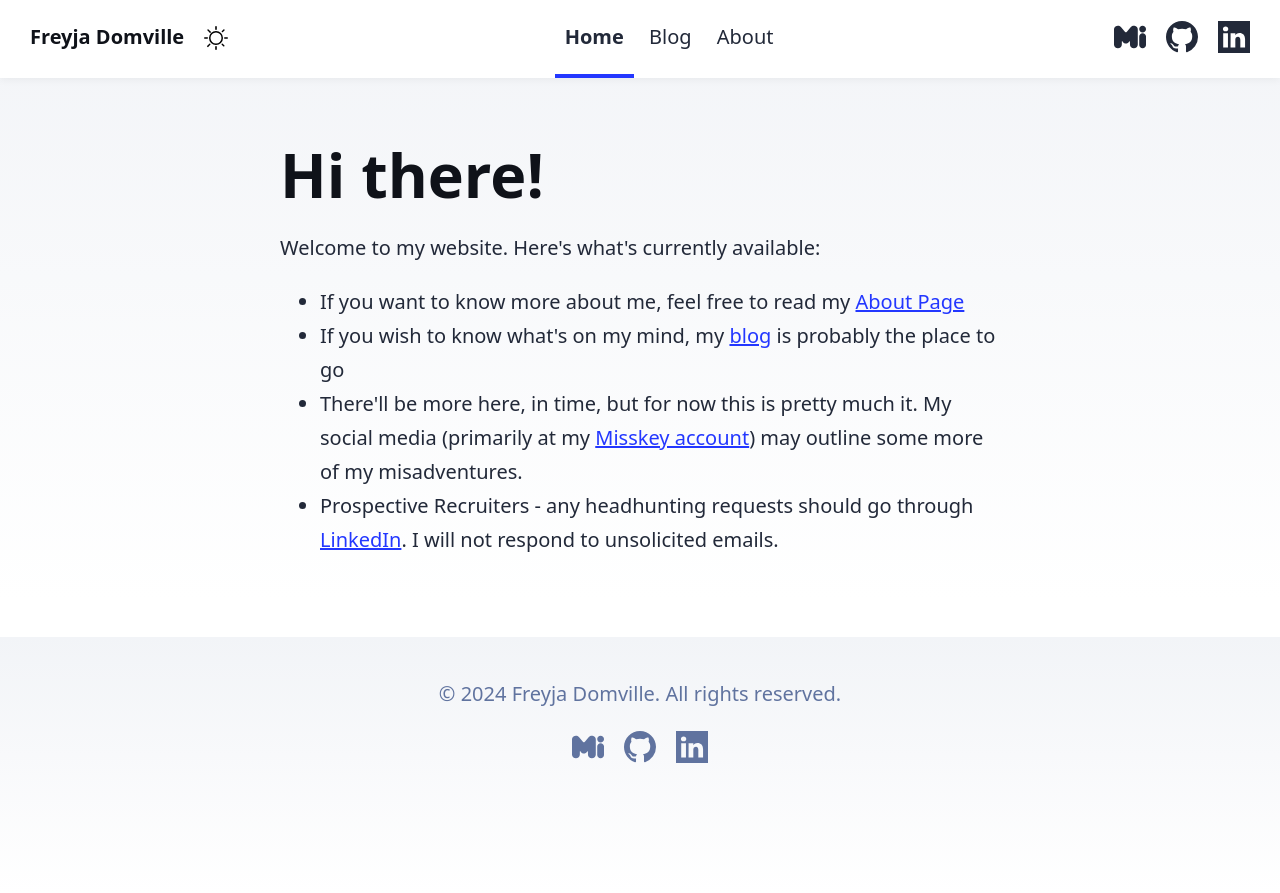
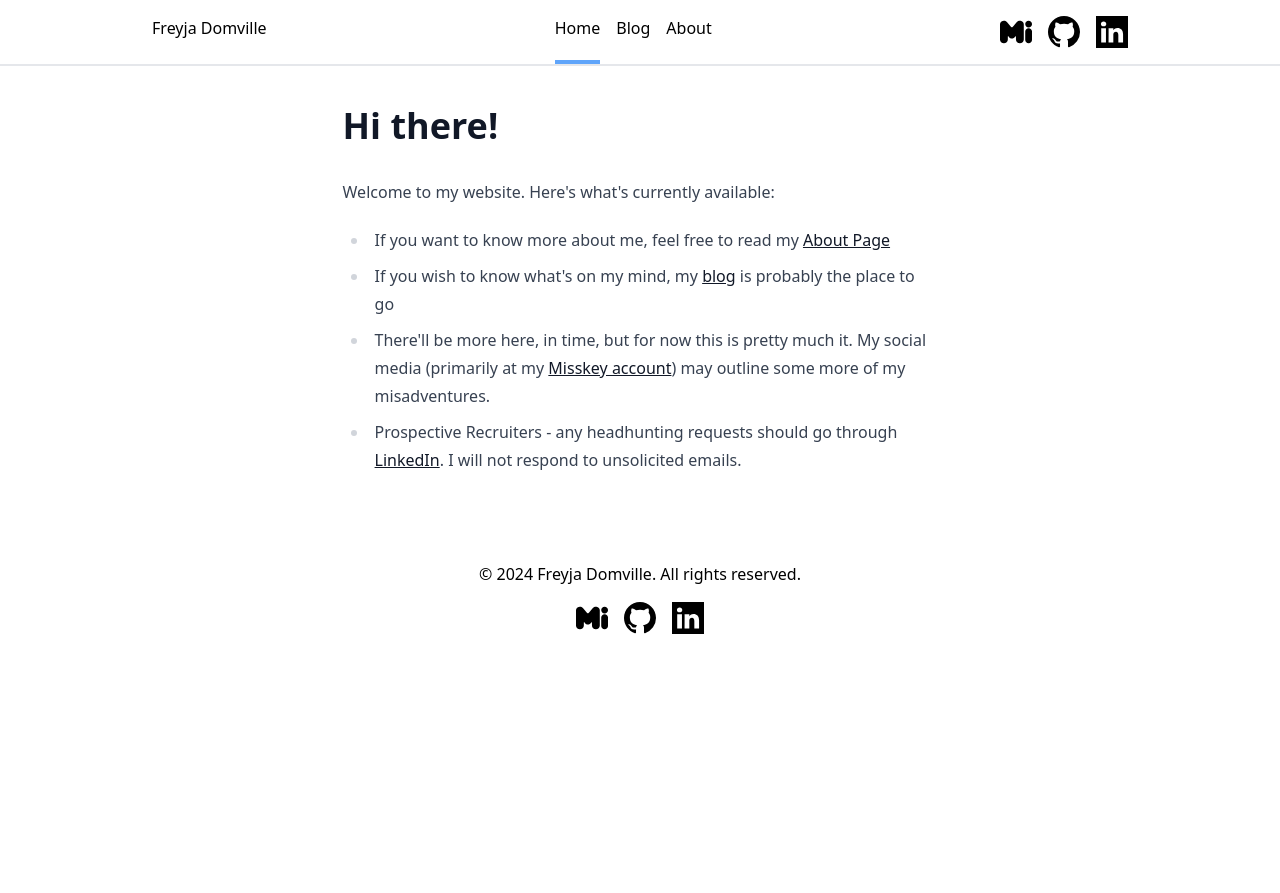
Before and after one commit to freyjadomville/website, an Astro site: page / in a window 1280 px wide. After the commit the page ends 800 px from the top, so only its background shows below. Built offline with nearby package versions, Linux system fonts and the light colour scheme; Astro itself is replaced by a stand-in of ours.

Commit message:
New look for the site
Conversion to tailwind
Slightly more pleasing dark mode
Relies on user preference for dark theme, fixing an issue with Dark Reader.

```diff
--- a/src/components/BaseHead.astro
+++ b/src/components/BaseHead.astro
@@ -1,8 +1,4 @@
 ---
-// Import the global.css file here so that it is included on
-// all pages through the use of the <BaseHead /> component.
-import "../styles/global.css";
-
 interface Props {
   title: string;
   description: string;
--- a/src/components/Footer.astro
+++ b/src/components/Footer.astro
@@ -3,10 +3,12 @@ import UnsupportedBrowserMessage from "./UnsupportedBrowserMessage.astro";
 const today = new Date();
 ---
 
-<footer>
+<footer class="mt-10 text-center dark:text-white">
   <UnsupportedBrowserMessage />
-   &copy; {today.getFullYear()} Freyja Domville. All rights reserved.
-  <div class="social-links">
+  <span class="p-4"
+    >&copy; {today.getFullYear()} Freyja Domville. All rights reserved.</span
+  >
+  <div class="flex p-4 gap-4 justify-center">
     <a href="https://gensoukyou.jp/net/@freyja" target="_blank">
       <span class="sr-only">Follow Freyja on Misskey/Mastodon</span>
       <svg
@@ -23,7 +25,7 @@ const today = new Date();
       </svg>
     </a>
     <a href="https://github.com/freyjadomville" target="_blank">
-      <span class="sr-only">Go to Astro's GitHub repo</span>
+      <span class="sr-only">Link to Freyja's Github</span>
       <svg
         viewBox="0 0 16 16"
         aria-hidden="true"
@@ -60,24 +62,3 @@ const today = new Date();
     </a>
   </div>
 </footer>
-<style>
-  footer {
-    padding: 2em 1em 6em 1em;
-    background: linear-gradient(var(--gray-gradient)) no-repeat;
-    color: rgb(var(--gray));
-    text-align: center;
-  }
-  .social-links {
-    display: flex;
-    justify-content: center;
-    gap: 1em;
-    margin-top: 1em;
-  }
-  .social-links a {
-    text-decoration: none;
-    color: rgb(var(--gray));
-  }
-  .social-links a:hover {
-    color: rgb(var(--gray-dark));
-  }
-</style>
--- a/src/components/Header.astro
+++ b/src/components/Header.astro
@@ -1,21 +1,21 @@
 ---
 import HeaderLink from "./HeaderLink.astro";
 import { SITE_TITLE } from "../consts";
-import ThemeSwitcher from "./ThemeSwitcher.astro";
 ---
 
-<header>
-  <nav>
-    <div class="header-left">
-      <h2><a href="/">{SITE_TITLE}</a></h2>
-      <ThemeSwitcher />
+<header class="border-b-2 dark:text-white">
+  <nav class="flex justify-around">
+    <div class="flex">
+      <h2 class="p-4"><a href="/">{SITE_TITLE}</a></h2>
     </div>
-    <div class="internal-links">
+    <div
+      class="flex [&>a]:pt-4 gap-4 [&>a[data-active]]:border-solid [&>a[data-active]]:border-b-4 [&>a[data-active]]:border-blue-400"
+    >
       <HeaderLink href="/">Home</HeaderLink>
       <HeaderLink href="/blog">Blog</HeaderLink>
       <HeaderLink href="/about">About</HeaderLink>
     </div>
-    <div class="social-links">
+    <div class="flex justify-between p-4 gap-4">
       <a href="https://gensoukyou.jp.net/@freyja" target="_blank">
         <span class="sr-only">Follow Freyja on Misskey/Mastodon</span>
         <svg
@@ -65,64 +65,3 @@ import ThemeSwitcher from "./ThemeSwitcher.astro";
     </div>
   </nav>
 </header>
-
-<style>
-  header {
-    margin: 0;
-    padding: 0 1em;
-    background: var(--white);
-    box-shadow: 0 2px 8px rgba(var(--black), 5%);
-    border-block-end: var(--header-border);
-  }
-  h2 {
-    margin: 0;
-    font-size: 1em;
-  }
-
-  h2 a,
-  h2 a.active {
-    text-decoration: none;
-  }
-  nav {
-    display: flex;
-    align-items: center;
-    justify-content: space-between;
-  }
-  nav a {
-    padding: 1em 0.5em;
-    color: var(--black);
-    border-bottom: 4px solid transparent;
-    text-decoration: none;
-  }
-  nav a.active {
-    text-decoration: none;
-    border-bottom-color: var(--accent);
-  }
-  .social-links,
-  .social-links a {
-    display: flex;
-  }
-
-  .header-left {
-    display: flex;
-    flex-direction: row;
-    gap: 0.25rem;
-  }
-
-  @media (max-width: 720px) {
-    .header-left {
-      width: 100%;
-      max-width: 250px;
-      justify-content: space-around;
-    }
-    nav {
-      padding-block-start: 1rem;
-      flex-direction: column;
-      justify-content: space-around;
-    }
-
-    .social-links {
-      display: none;
-    }
-  }
-</style>
--- a/src/components/HeaderLink.astro
+++ b/src/components/HeaderLink.astro
@@ -9,16 +9,11 @@ const { pathname } = Astro.url;
 const isActive = href === pathname || href === pathname.replace(/\/$/, "");
 ---
 
-<a href={href} class:list={[className, { active: isActive }]} {...props}>
+<a
+  data-active={isActive ? "active" : undefined}
+  href={href}
+  class:list={[className]}
+  {...props}
+>
   <slot />
 </a>
-<style>
-  a {
-    display: inline-block;
-    text-decoration: none;
-  }
-  a.active {
-    font-weight: bolder;
-    text-decoration: underline;
-  }
-</style>
--- a/src/components/ThemeSwitcher.astro
+++ /dev/null
@@ -1,102 +0,0 @@
-<button id="themeToggle" aria-label="Theme Toggle" aria-live="polite">
-  <svg width="24" xmlns="http://www.w3.org/2000/svg" viewBox="0 0 24 24">
-    <path
-      class="sun"
-      fill-rule="evenodd"
-      d="M12 17.5a5.5 5.5 0 1 0 0-11 5.5 5.5 0 0 0 0 11zm0 1.5a7 7 0 1 0 0-14 7 7 0 0 0 0 14zm12-7a.8.8 0 0 1-.8.8h-2.4a.8.8 0 0 1 0-1.6h2.4a.8.8 0 0 1 .8.8zM4 12a.8.8 0 0 1-.8.8H.8a.8.8 0 0 1 0-1.6h2.5a.8.8 0 0 1 .8.8zm16.5-8.5a.8.8 0 0 1 0 1l-1.8 1.8a.8.8 0 0 1-1-1l1.7-1.8a.8.8 0 0 1 1 0zM6.3 17.7a.8.8 0 0 1 0 1l-1.7 1.8a.8.8 0 1 1-1-1l1.7-1.8a.8.8 0 0 1 1 0zM12 0a.8.8 0 0 1 .8.8v2.5a.8.8 0 0 1-1.6 0V.8A.8.8 0 0 1 12 0zm0 20a.8.8 0 0 1 .8.8v2.4a.8.8 0 0 1-1.6 0v-2.4a.8.8 0 0 1 .8-.8zM3.5 3.5a.8.8 0 0 1 1 0l1.8 1.8a.8.8 0 1 1-1 1L3.5 4.6a.8.8 0 0 1 0-1zm14.2 14.2a.8.8 0 0 1 1 0l1.8 1.7a.8.8 0 0 1-1 1l-1.8-1.7a.8.8 0 0 1 0-1z"
-    ></path>
-    <path
-      class="moon"
-      fill-rule="evenodd"
-      d="M16.5 6A10.5 10.5 0 0 1 4.7 16.4 8.5 8.5 0 1 0 16.4 4.7l.1 1.3zm-1.7-2a9 9 0 0 1 .2 2 9 9 0 0 1-11 8.8 9.4 9.4 0 0 1-.8-.3c-.4 0-.8.3-.7.7a10 10 0 0 0 .3.8 10 10 0 0 0 9.2 6 10 10 0 0 0 4-19.2 9.7 9.7 0 0 0-.9-.3c-.3-.1-.7.3-.6.7a9 9 0 0 1 .3.8z"
-    ></path>
-  </svg>
-</button>
-
-{
-  /*
-   Generated from the TypeSCript REPL - original input code follows
-
-  const theme = localStorage.getItem("theme") ??
-    (matchMedia("(prefers-color-scheme: dark)")?.matches ? "dark" : "light");
-
-  const toggle = document.getElementById("themeToggle");
-
-  if (theme === "light") {
-    document.documentElement.classList.remove("dark");
-    toggle && (toggle.ariaLabel = "Theme Toggle (light)");
-  } else {
-    document.documentElement.classList.add("dark");
-    toggle && (toggle.ariaLabel = "Theme Toggle (dark)");
-  }
-
-  localStorage.setItem("theme", theme ?? "light");
-
-  const handleToggleClick = () => {
-    const element = document.documentElement;
-    element.classList.toggle("dark");
-
-    const isDark = element.classList.contains("dark");
-    localStorage.setItem("theme", isDark ? "dark" : "light");
-  };
-
-  toggle?.addEventListener("click", handleToggleClick);
-
-*/
-}
-<script is:inline>
-"use strict";
-let _a, _b;
-const theme =
-  (_a = localStorage.getItem("theme")) !== null && _a !== void 0
-    ? _a
-    : (
-      (_b = matchMedia("(prefers-color-scheme: dark)")) === null ||
-        _b === void 0
-        ? void 0
-        : _b.matches
-    )
-      ? "dark"
-      : "light";
-const toggle = document.getElementById("themeToggle");
-if (theme === "light") {
-  document.documentElement.classList.remove("dark");
-  toggle && (toggle.ariaLabel = "Theme Toggle (light)");
-} else {
-  document.documentElement.classList.add("dark");
-  toggle && (toggle.ariaLabel = "Theme Toggle (dark)");
-}
-localStorage.setItem(
-  "theme",
-  theme !== null && theme !== void 0 ? theme : "light"
-);
-const handleToggleClick = function () {
-  const element = document.documentElement;
-  element.classList.toggle("dark");
-  const isDark = element.classList.contains("dark");
-  localStorage.setItem("theme", isDark ? "dark" : "light");
-};
-toggle === null || toggle === void 0
-  ? void 0
-  : toggle.addEventListener("click", handleToggleClick);
-</script>
-
-<style>
-  #themeToggle {
-    border: 0;
-    background: none;
-  }
-  .sun {
-    fill: black;
-  }
-  .moon {
-    fill: transparent;
-  }
-
-  :global(.dark) .sun {
-    fill: transparent;
-  }
-  :global(.dark) .moon {
-    fill: white;
-  }
-</style>
--- a/src/layouts/BlogPost.astro
+++ b/src/layouts/BlogPost.astro
@@ -14,50 +14,11 @@ const { title, description, pubDate, updatedDate, heroImage, heroAlt } =
 <html lang="en">
   <head>
     <BaseHead title={title} description={description} />
-    <style>
-      main {
-        width: calc(100% - 2em);
-        max-width: 100%;
-        margin: 0;
-      }
-      .hero-image {
-        width: 100%;
-      }
-      .hero-image img {
-        display: block;
-        margin: 0 auto;
-        border-radius: 12px;
-        box-shadow: var(--box-shadow);
-      }
-      .prose {
-        width: 720px;
-        max-width: calc(100% - 2em);
-        margin: auto;
-        padding: 1em;
-        color: rgb(var(--gray-dark));
-      }
-      .title {
-        margin-bottom: 1em;
-        padding: 1em 0;
-        text-align: center;
-        line-height: 1;
-      }
-      .title h1 {
-        margin: 0 0 0.5em 0;
-      }
-      .date {
-        margin-bottom: 0.5em;
-        color: rgb(var(--gray));
-      }
-      .last-updated-on {
-        font-style: italic;
-      }
-    </style>
   </head>
 
-  <body>
+  <body class="dark:bg-slate-800">
     <Header />
-    <main>
+    <main class="container mx-auto prose dark:prose-invert">
       <article>
         <div class="hero-image">
           {
@@ -66,7 +27,7 @@ const { title, description, pubDate, updatedDate, heroImage, heroAlt } =
             )
           }
         </div>
-        <div class="prose">
+        <div>
           <div class="title">
             <div class="date">
               <FormattedDate date={pubDate} />
--- a/src/pages/blog/index.astro
+++ b/src/pages/blog/index.astro
@@ -15,93 +15,34 @@ const posts = (await getCollection("blog")).sort(
 <html lang="en">
   <head>
     <BaseHead title={SITE_TITLE} description={SITE_DESCRIPTION} />
-    <style>
-      main {
-        width: 960px;
-      }
-      ul {
-        display: flex;
-        flex-wrap: wrap;
-        gap: 2rem;
-        list-style-type: none;
-        margin: 0;
-        padding: 0;
-      }
-      ul li {
-        width: calc(50% - 1rem);
-      }
-      ul li * {
-        text-decoration: none;
-        transition: 0.2s ease;
-      }
-      ul li:first-child {
-        width: 100%;
-        margin-bottom: 1rem;
-        text-align: center;
-      }
-      ul li:first-child img {
-        width: 100%;
-      }
-      ul li:first-child .title {
-        font-size: 2.369rem;
-      }
-      ul li img {
-        margin-bottom: 0.5rem;
-        border-radius: 12px;
-      }
-      ul li a {
-        display: block;
-      }
-      .title {
-        margin: 0;
-        color: rgb(var(--black));
-        line-height: 1;
-      }
-      .date {
-        margin: 0;
-        color: rgb(var(--gray));
-      }
-      ul li a:hover h4,
-      ul li a:hover .date {
-        color: rgb(var(--accent));
-      }
-      ul a:hover img {
-        box-shadow: var(--box-shadow);
-      }
-      @media (max-width: 720px) {
-        ul {
-          gap: 0.5em;
-        }
-        ul li {
-          width: 100%;
-          text-align: center;
-        }
-        ul li:first-child {
-          margin-bottom: 0;
-        }
-        ul li:first-child .title {
-          font-size: 1.563em;
-        }
-      }
-    </style>
   </head>
-  <body>
+  <body class="dark:bg-slate-800 text-white">
     <Header />
-    <main>
+    <main class="container mx-auto">
       <section>
-        <ul>
+        <ul class="flex flex-wrap gap-8 m-0 p-0">
           {
-            posts.map((post) => (
-              <li>
-                <a href={`/blog/${post.slug}/`}>
+            posts
+              .toSorted((a, b) => {
+                return b.data.pubDate.getTime() - a.data.pubDate.getTime();
+              })
+              .map((post) => (
+                <li class="group w-[calc(50%-1rem)] first:w-full first:my-6 first:text-center [&>*]:duration-200 [&>*]:transition [&>*]:ease-linear">
+                  <a
+                    class="flex flex-col items-center"
+                    href={`/blog/${post.slug}/`}
+                  >
                     <img
+                      class="group-first:w-full group-first:max-w-[800px]"
                       width={720}
                       height={360}
                       src={post.data.heroImage}
                       alt=""
                     />
-                  <h4 class="title">{post.data.title}</h4>
-                  <p class="date">
+                    <h1 class="group-first:text-4xl text-2xl">
+                      {post.data.title}
+                    </h1>
+                    <p>
                       <FormattedDate date={post.data.pubDate} />
                     </p>
                   </a>
--- a/src/pages/index.astro
+++ b/src/pages/index.astro
@@ -10,9 +10,9 @@ import { SITE_TITLE, SITE_DESCRIPTION } from "../consts";
   <head>
     <BaseHead title={SITE_TITLE} description={SITE_DESCRIPTION} />
   </head>
-  <body>
+  <body class="dark:bg-slate-800">
     <Header title={SITE_TITLE} />
-    <main>
+    <main class="container mx-auto prose dark:prose-invert py-10">
       <h1>Hi there!</h1>
       <p>Welcome to my website. Here's what's currently available:</p>
       <ul>
@@ -22,8 +22,8 @@ import { SITE_TITLE, SITE_DESCRIPTION } from "../consts";
           >
         </li>
         <li>
-          If you wish to know what's on my mind, my <a href="/blog">blog</a> is
-          probably the place to go
+          If you wish to know what's on my mind, my <a href="/blog">blog</a> is probably
+          the place to go
         </li>
         <li>
           There'll be more here, in time, but for now this is pretty much it. My
--- a/src/styles/global.css
+++ /dev/null
@@ -1,154 +0,0 @@
-/*
-  The CSS in this style tag is based off of Bear Blog's default CSS.
-  https://github.com/HermanMartinus/bearblog/blob/297026a877bc2ab2b3bdfbd6b9f7961c350917dd/templates/styles/blog/default.css
-  License MIT: https://github.com/HermanMartinus/bearblog/blob/master/LICENSE.md
- */
-
-:root {
-	--accent: #2337ff;
-	--accent-dark: #000d8a;
-	--black: 15, 18, 25;
-	--gray: 96, 115, 159;
-	--gray-light: 229, 233, 240;
-	--gray-dark: 34, 41, 57;
-	--gray-gradient: rgba(var(--gray-light), 50%), var(--white);
-	--box-shadow: 0 2px 6px rgba(var(--gray), 25%), 0 8px 24px rgba(var(--gray), 33%),
-		0 16px 32px rgba(var(--gray), 33%);
-	--white: #fff;
-	--header-border: 1px transparent;
-}
-
-html.dark {
-	--white: #000;
-	--black: 255, 255, 255;
-	--accent: #52b7d9;
-	--accent-dark: #93ccd4;
-	--gray: 226, 228, 232;
-	--gray-dark: 229, 233, 240;
-	--gray-light: 34, 41, 57;
-	--header-border: 1px solid #fff;
-}
-
-body {
-	font-family: system-ui, -apple-system, BlinkMacSystemFont, 'Segoe UI', Roboto, Oxygen, Ubuntu, Cantarell, 'Open Sans', 'Helvetica Neue', sans-serif;
-	margin: 0;
-	padding: 0;
-	text-align: left;
-	background: linear-gradient(var(--gray-gradient)) no-repeat var(--white);
-	background-size: 100% 600px;
-	word-wrap: break-word;
-	overflow-wrap: break-word;
-	color: rgb(var(--gray-dark));
-	font-size: 20px;
-	line-height: 1.7;
-}
-main {
-	width: 720px;
-	max-width: calc(100% - 2em);
-	margin: auto;
-	padding: 3em 1em;
-}
-h1,
-h2,
-h3,
-h4,
-h5,
-h6 {
-	margin: 0 0 0.5rem 0;
-	color: rgb(var(--black));
-	line-height: 1.2;
-}
-h1 {
-	font-size: 3.052em;
-}
-h2 {
-	font-size: 2.441em;
-}
-h3 {
-	font-size: 1.953em;
-}
-h4 {
-	font-size: 1.563em;
-}
-h5 {
-	font-size: 1.25em;
-}
-strong,
-b {
-	font-weight: 700;
-}
-a {
-	color: var(--accent);
-}
-a:hover {
-	color: var(--accent);
-}
-p {
-	margin-bottom: 1em;
-}
-.prose p {
-	margin-bottom: 2em;
-}
-textarea {
-	width: 100%;
-	font-size: 16px;
-}
-input {
-	font-size: 16px;
-}
-table {
-	width: 100%;
-}
-img {
-	max-width: 100%;
-	height: auto;
-	border-radius: 8px;
-}
-code {
-	padding: 2px 5px;
-	background-color: rgb(var(--gray-light));
-	border-radius: 2px;
-}
-pre {
-	padding: 1.5em;
-	border-radius: 8px;
-}
-pre > code {
-	all: unset;
-}
-blockquote {
-	border-left: 4px solid var(--accent);
-	padding: 0 0 0 20px;
-	margin: 0px;
-	font-size: 1.333em;
-}
-hr {
-	border: none;
-	border-top: 1px solid rgb(var(--gray-light));
-}
-@media (max-width: 720px) {
-	body {
-		font-size: 18px;
-	}
-	main {
-		padding: 1em;
-	}
-}
-
-.sr-only {
-	border: 0;
-	padding: 0;
-	margin: 0;
-	position: absolute !important;
-	height: 1px;
-	width: 1px;
-	overflow: hidden;
-	/* IE6, IE7 - a 0 height clip, off to the bottom right of the visible 1px box */
-	clip: rect(1px 1px 1px 1px);
-	/* maybe deprecated but we need to support legacy browsers */
-	clip: rect(1px, 1px, 1px, 1px);
-	/* modern browsers, clip-path works inwards from each corner */
-	clip-path: inset(50%);
-	/* added line to stop words getting smushed together (as they go onto seperate lines and some screen readers do not understand line feeds as a space */
-	white-space: nowrap;
-}
--- /dev/null
+++ b/tailwind.config.mjs
@@ -0,0 +1,12 @@
+import typography from '@tailwindcss/typography'
+
+/** @type {import('tailwindcss').Config} */
+export default {
+	content: ['./src/**/*.{astro,html,js,jsx,md,mdx,svelte,ts,tsx,vue}'],
+	theme: {
+		extend: {},
+	},
+	plugins: [
+		typography
+	],
+}
```
Also changed, not shown: astro.config.mjs (+4 -3 lines), package.json (+6 -1 lines), src/components/Presentation.astro (added, +117 -0 lines), src/components/Slide.astro (added, +15 -0 lines), src/content/blog/unsupported-modals.md (+1 -1 lines), src/components/UnsupportedBrowserMessage.astro (indentation only), 1 other file. Lines whose indentation alone changed are shown as unchanged.
